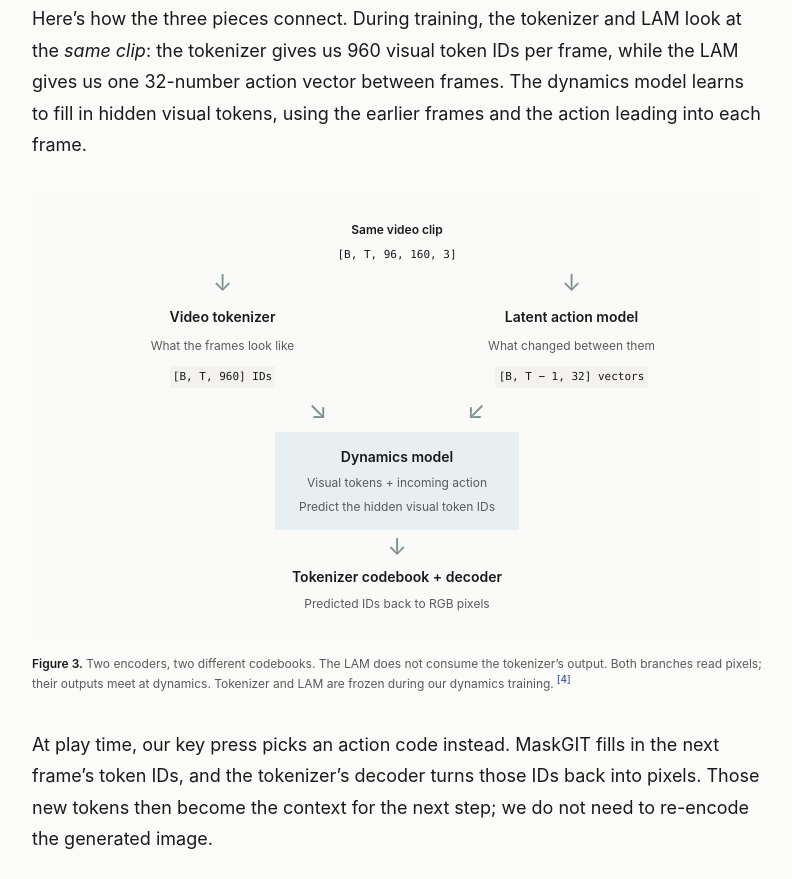
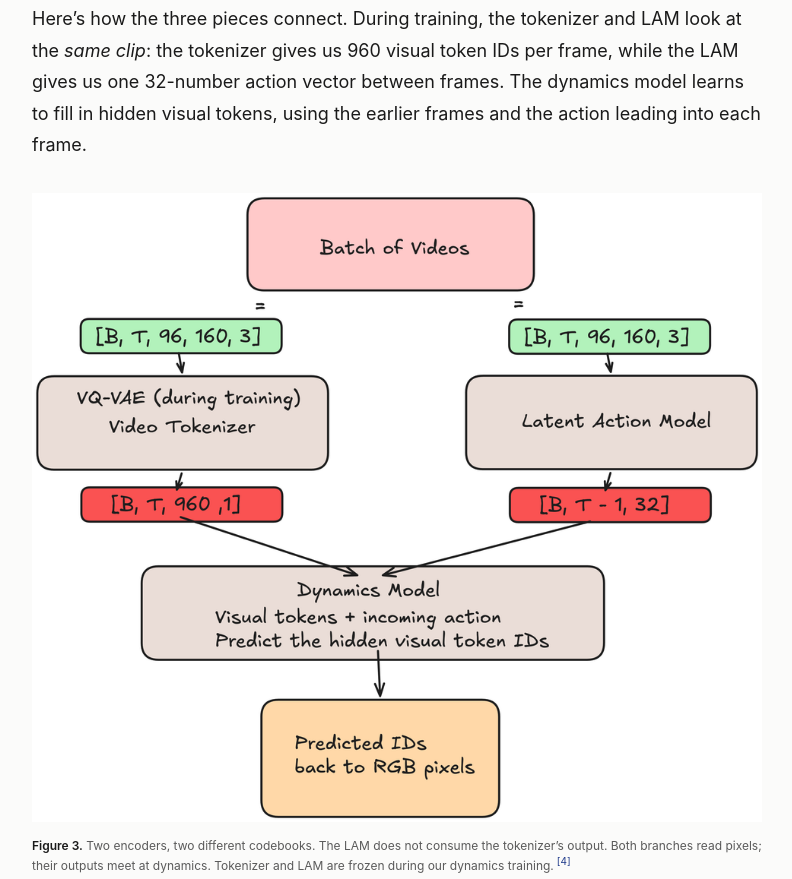
Before and after one commit to AcastaPaloma/genie, a plain HTML site: page docs/index.html in a window 1280 px wide. Shown: the part 3957-4836 px from the top of the page, without its empty margins (356-1148 px from the left). Drawn offline with Linux system fonts and the light colour scheme.

Commit message:
Use the drawn pipeline diagram in place of the text flow
Figure 3 was an arrow-and-code block built in HTML; it is now the diagram
image, keeping its number, caption and reference. The alt text carries the
same description the block's aria-label did. Drops the pipeline and
flow-arrow rules that nothing uses now.

Co-Authored-By: Claude Opus 5 (1M context) <noreply@anthropic.com>

```diff
--- a/docs/article.css
+++ b/docs/article.css
@@ -115,18 +115,6 @@ td:not(:first-child), thead th:not(:first-child) { text-align: right; }
 .separate-evaluation th, .separate-evaluation td { border-top: 2px solid var(--rule); }
 .technical-note { font: 13px/1.75 var(--sans); color: var(--secondary); margin: 28px 0; }
 .technical-note strong { color: var(--ink); }
-.pipeline { padding: 26px 32px; background: rgba(250, 251, 249, .7); text-align: center; font-family: var(--sans); font-size: 12px; }
-.pipeline-input { font-weight: 600; }
-.pipeline-input code { display: block; font-weight: 400; background: none; padding-top: 5px; font-size: 11px; }
-.pipeline-fork { display: grid; grid-template-columns: 1fr 1fr; gap: 32px; }
-.pipeline-branch { display: flex; flex-direction: column; align-items: center; gap: 5px; }
-.pipeline strong { font-size: 14px; }
-.pipeline-branch > span:not(.flow-arrow), .pipeline-dynamics > span, .pipeline-output > span { color: var(--secondary); }
-.pipeline-branch code { font-size: 11px; margin-top: 5px; }
-.flow-arrow { display: block; color: #7c908d; font-size: 23px; line-height: 1.5; font-family: var(--sans); }
-.pipeline-join { display: flex; justify-content: center; gap: 140px; font-size: 24px; line-height: 1.3; color: #7c908d; margin: 6px 0; }
-.pipeline-dynamics { display: flex; flex-direction: column; width: fit-content; margin-inline: auto; padding: 13px 24px; background: #e8eff1; gap: 3px; }
-.pipeline-output { display: flex; flex-direction: column; gap: 4px; }
 .figure-details { margin: 26px 0; }
 .figure-details summary { padding: 14px 0; cursor: pointer; color: var(--accent); font: 12px/1.7 var(--sans); }
 .figure-details[open] { padding-bottom: 14px; }
@@ -172,9 +160,6 @@ td:not(:first-child), thead th:not(:first-child) { text-align: right; }
   h2 { font-size: 28px; }
   h3 { font-size: 22px; }
   .article-header { margin-bottom: 32px; padding-bottom: 28px; }
-  .pipeline { padding-inline: 12px; }
-  .pipeline-fork { gap: 15px; }
-  .pipeline-join { gap: 100px; }
   .chart-labels, .chart-values { font-size: 17px; }
   .table-scroll table { min-width: 420px; }
   .results-figure table { min-width: 550px; }
@@ -188,9 +173,6 @@ td:not(:first-child), thead th:not(:first-child) { text-align: right; }
   h1 { font-size: 58px; }
   .subtitle { font-size: 21px; }
   .article-links { gap: 21px; }
-  .pipeline strong { font-size: 12px; }
-  .pipeline { font-size: 11px; padding-inline: 4px; }
-  .pipeline-branch code { font-size: 9px; }
   .equation { font-size: 17px; gap: 6px; }
   .chart-labels, .chart-values { font-size: 32px; }
 }
--- a/docs/index.html
+++ b/docs/index.html
@@ -446,42 +446,14 @@
               and the action leading into each frame.
             </p>
             <figure class="connection-figure">
-              <div
-                class="pipeline"
-                role="img"
-                aria-label="The same video clip feeds two frozen models in parallel: the video tokenizer produces visual token IDs, and the latent action model produces transition vectors. Both feed the dynamics model, which predicts visual token IDs. The tokenizer codebook and decoder convert predicted IDs to RGB frames."
-              >
-                <div class="pipeline-input">
-                  Same video clip <code>[B, T, 96, 160, 3]</code>
-                </div>
-                <div class="pipeline-fork">
-                  <div class="pipeline-branch">
-                    <span class="flow-arrow" aria-hidden="true">↓</span
-                    ><strong>Video tokenizer</strong
-                    ><span>What the frames look like</span
-                    ><code>[B, T, 960] IDs</code>
-                  </div>
-                  <div class="pipeline-branch">
-                    <span class="flow-arrow" aria-hidden="true">↓</span
-                    ><strong>Latent action model</strong
-                    ><span>What changed between them</span
-                    ><code>[B, T − 1, 32] vectors</code>
-                  </div>
-                </div>
-                <div class="pipeline-join" aria-hidden="true">
-                  <span>↘</span><span>↙</span>
-                </div>
-                <div class="pipeline-dynamics">
-                  <strong>Dynamics model</strong
-                  ><span>Visual tokens + incoming action</span
-                  ><span>Predict the hidden visual token IDs</span>
-                </div>
-                <span class="flow-arrow" aria-hidden="true">↓</span>
-                <div class="pipeline-output">
-                  <strong>Tokenizer codebook + decoder</strong
-                  ><span>Predicted IDs back to RGB pixels</span>
-                </div>
-              </div>
+              <img
+                src="assets/pipeline.png"
+                width="960"
+                height="828"
+                loading="lazy"
+                decoding="async"
+                alt="The same batch of videos, shape B by T by 96 by 160 by 3, feeds two models in parallel. The VQ-VAE video tokenizer produces B by T by 960 token IDs; the latent action model produces B by T minus 1 by 32 action vectors. Both feed the dynamics model, which takes visual tokens plus the incoming action and predicts the hidden visual token IDs. Those predicted IDs go back to RGB pixels."
+              />
               <figcaption>
                 <span class="caption-label">Figure 3.</span> Two encoders, two
                 different codebooks. The LAM does not consume the tokenizer’s
```
Also changed, not shown: docs/assets/pipeline.png (added).
